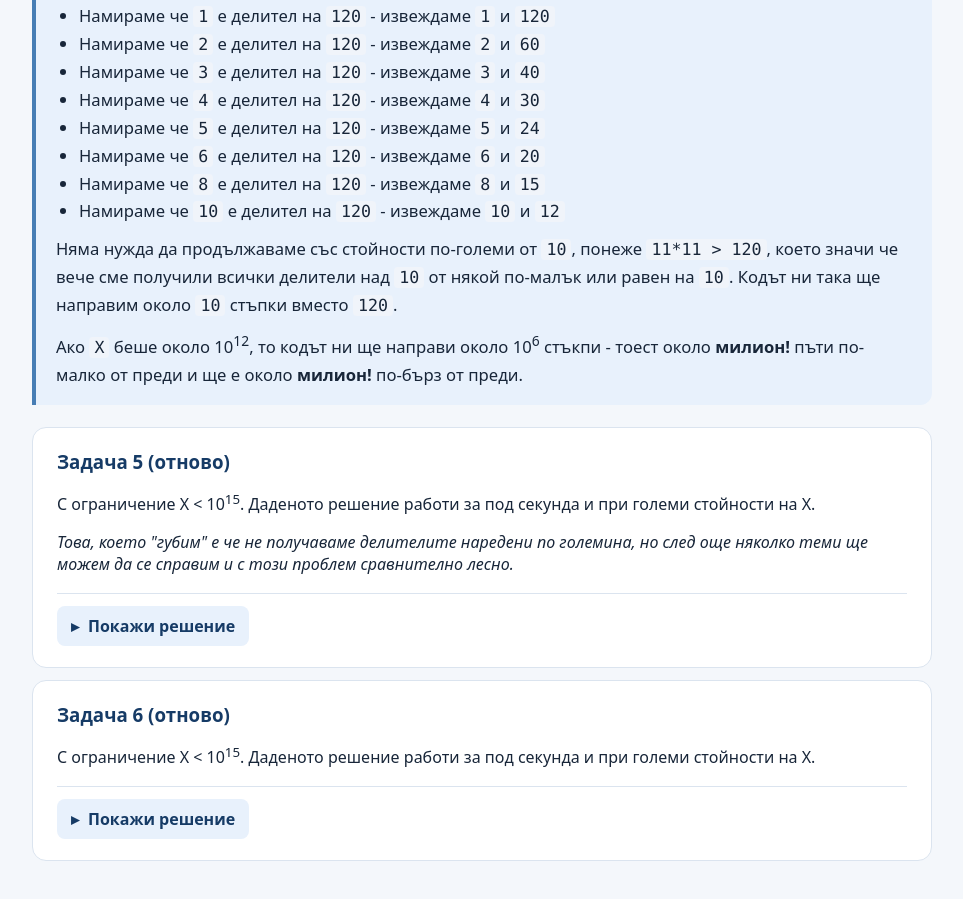
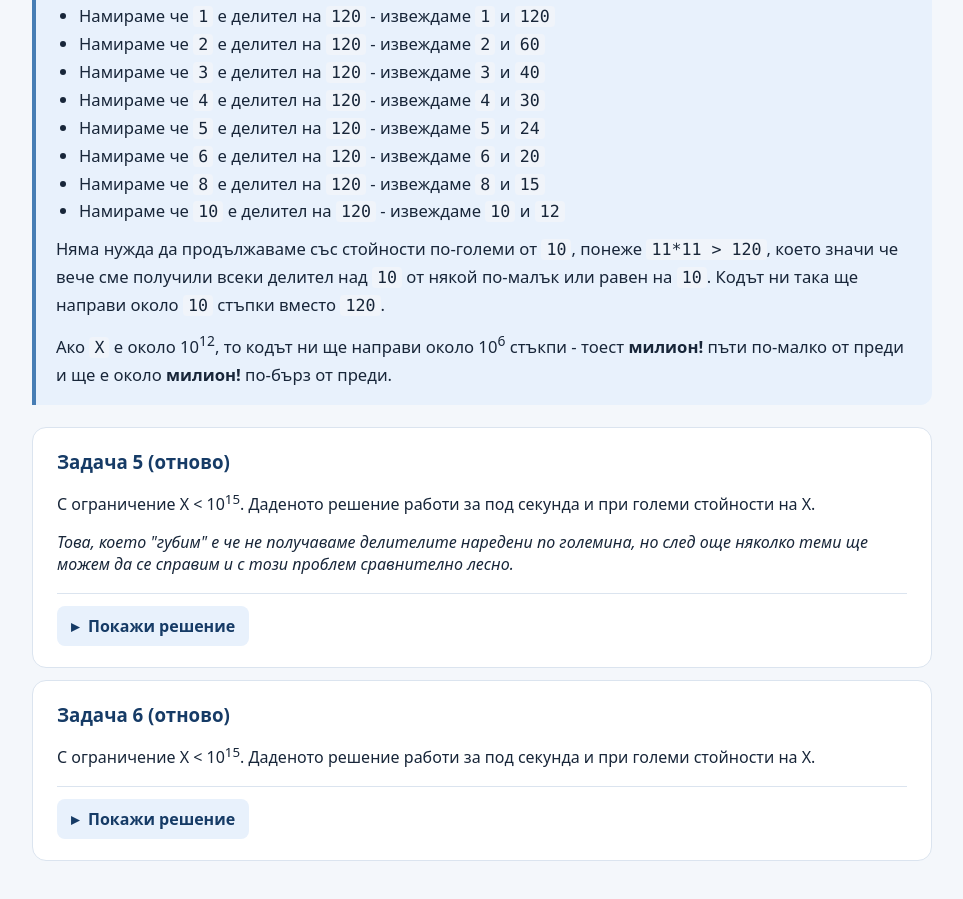
Before and after one commit to mkvelcheva/challengers, a plain HTML site: page 5/08_theory.html in a window 1280 px wide. Shown: the part 6382-7281 px from the top of the page, without its empty margins (158-1121 px from the left). Drawn offline with Linux system fonts and the light colour scheme.

Commit message:
fixed typos

```diff
--- a/5/08_theory.html
+++ b/5/08_theory.html
@@ -760,10 +760,10 @@ int main()
 					</ul>
 				</p>
 				<p>
-					Няма нужда да продължаваме със стойности по-големи от <code>10</code>, понеже <code>11*11 > 120</code>, което значи че вече сме получили всички делители над <code>10</code> от някой по-малък или равен на <code>10</code>. Кодът ни така ще направим около <code>10</code> стъпки вместо <code>120</code>.
+					Няма нужда да продължаваме със стойности по-големи от <code>10</code>, понеже <code>11*11 > 120</code>, което значи че вече сме получили всеки делител над <code>10</code> от някой по-малък или равен на <code>10</code>. Кодът ни така ще направи около <code>10</code> стъпки вместо <code>120</code>.
 				</p>
 				<p>
-					Ако <code>X</code> беше около 10<sup>12</sup>, то кодът ни ще направи около 10<sup>6</sup> стъкпи - тоест около <b>милион!</b> пъти по-малко от преди и ще е около <b>милион!</b> по-бърз от преди.
+					Ако <code>X</code> е около 10<sup>12</sup>, то кодът ни ще направи около 10<sup>6</sup> стъкпи - тоест <b>милион!</b> пъти по-малко от преди и ще е около <b>милион!</b> по-бърз от преди.
 				</p>
 			</div>
 			<article class="task">
```
